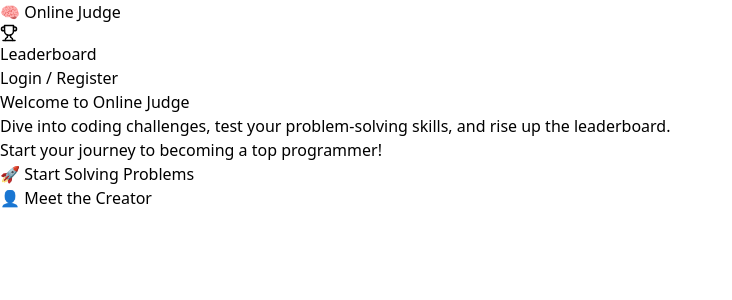
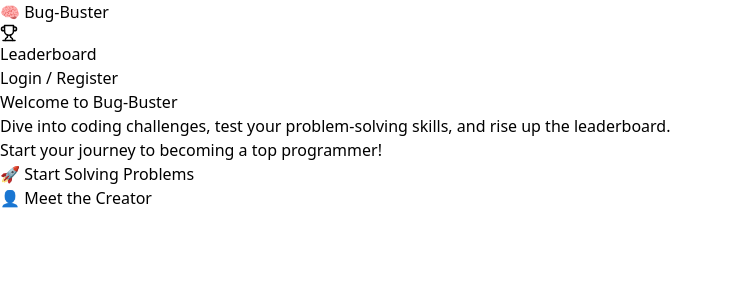
Before and after one commit to PAMBAK-AAT/Bug-Buster, a React (Vite) app in the folder frontend/interface/: page / in a window 1280 px wide. Shown: the top 300 px of the page, without its empty margins (0-732 px from the left). Built offline with nearby package versions, Linux system fonts and the light colour scheme; grey boxes are pictures that could not be loaded.

Commit message:
change my project name

```diff
--- a/frontend/interface/src/components/common/Navbar.jsx
+++ b/frontend/interface/src/components/common/Navbar.jsx
@@ -46,7 +46,7 @@ const Navbar = () => {
         to="/"
         className="hover:brightness-110 transition cursor-pointer text-2xl font-extrabold tracking-tight"
       >
-        🧠 Online Judge
+        🧠 Bug-Buster
       </Link>
 
       <Link
--- a/frontend/interface/src/components/home/HomePage.jsx
+++ b/frontend/interface/src/components/home/HomePage.jsx
@@ -42,7 +42,7 @@ const HomePage = () => {
       <div className="min-h-screen flex flex-col items-center justify-center text-center px-4 sm:px-6 lg:px-8 relative z-10">
         <div className="bg-white/10 backdrop-blur-xl border border-white/30 rounded-3xl shadow-2xl p-6 sm:p-10 md:p-12 w-full max-w-sm sm:max-w-lg md:max-w-2xl lg:max-w-4xl transition-all duration-700 ease-in-out hover:shadow-purple-500/50">
           <h1 className="text-3xl sm:text-5xl font-extrabold text-purple-300 mb-6 sm:mb-8 tracking-tight drop-shadow-lg">
-            Welcome to <span className="text-indigo-300">Online Judge</span>
+            Welcome to <span className="text-indigo-300">Bug-Buster</span>
           </h1>
 
           <p className="text-base sm:text-xl text-gray-200 mb-10 sm:mb-12 leading-relaxed max-w-3xl mx-auto">
```
